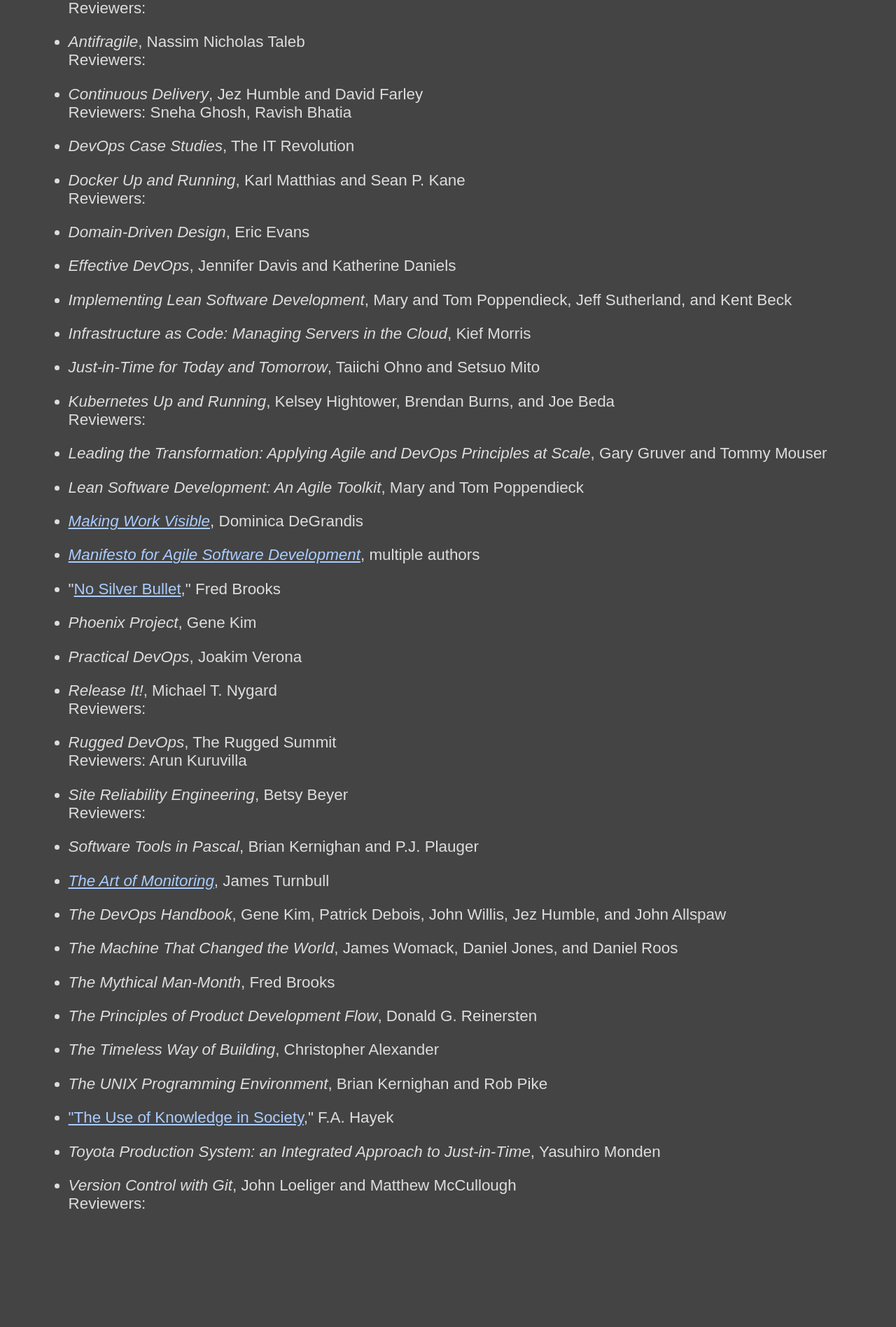
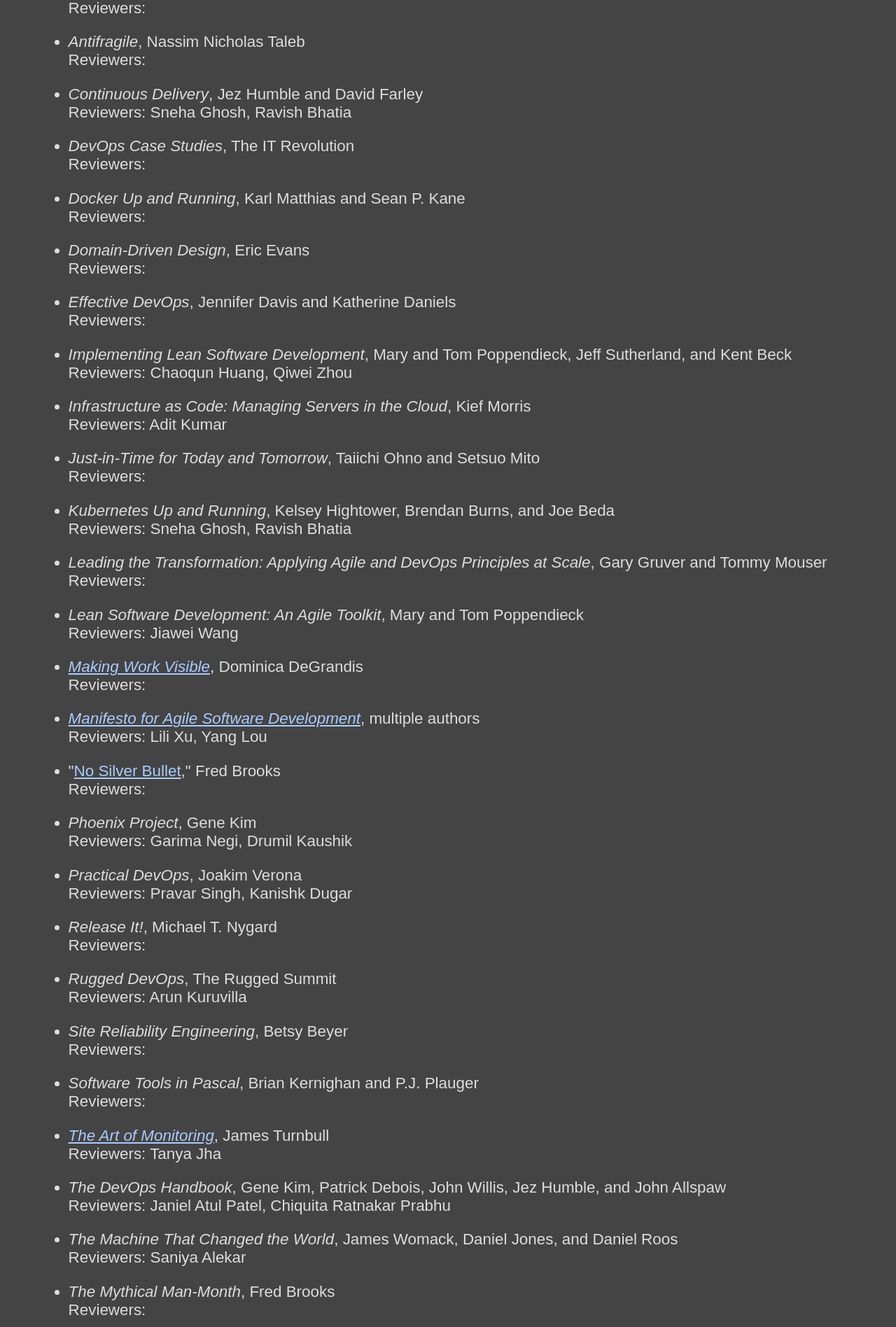
Before and after one commit to YangLou1/TheDevOpsCourse, a Django app: template devops/templates/books.html in a window 1280 px wide. Shown: the part 480-2376 px from the top of the page at 70% size. Before the commit the page ends 2207 px from the top, so only its background shows below. Run offline with Django 3.2, Linux system fonts and the light colour scheme; the template is opened without the code that fills it, so the values that code supplies are empty.

Commit message:
Rebuilt from DevOps site.

```diff
--- a/devops/templates/books.html
+++ b/devops/templates/books.html
@@ -47,6 +47,10 @@
             <li>
                 <i>DevOps Case Studies</i>,
                 The IT Revolution
+				<br />
+                <span class="review">
+                Reviewers:
+                </span>
             </li>
 
             <li>
@@ -61,26 +65,46 @@
             <li>
                 <i>Domain-Driven Design</i>,
                 Eric Evans
+				<br />
+                <span class="review">
+                Reviewers:
+                </span>
             </li>
 
             <li>
                 <i>Effective DevOps</i>,
                 Jennifer Davis and Katherine Daniels
+				<br />
+                <span class="review">
+                Reviewers:
+                </span>
             </li>
 
             <li>
                 <i>Implementing Lean Software Development</i>,
                 Mary and Tom Poppendieck, Jeff Sutherland, and Kent Beck
+				<br />
+                <span class="review">
+                Reviewers: Chaoqun Huang, Qiwei Zhou
+                </span>
             </li>
 
             <li>
                 <i>Infrastructure as Code: Managing Servers in the Cloud</i>,
                 Kief Morris
+				<br />
+                <span class="review">
+                Reviewers: Adit Kumar
+                </span>
             </li>
 
             <li>
                 <i>Just-in-Time for Today and Tomorrow</i>,
                 Taiichi Ohno and Setsuo Mito
+				<br />
+                <span class="review">
+                Reviewers:
+                </span>
             </li>
 
             <li>
@@ -88,7 +112,7 @@
                 Kelsey Hightower, Brendan Burns, and Joe Beda
                 <br />
                 <span class="review">
-                Reviewers:
+                Reviewers: Sneha Ghosh, Ravish Bhatia
                 </span>
             </li>
 
@@ -96,11 +120,19 @@
                 <i>Leading the Transformation: Applying Agile and DevOps Principles
                 at Scale</i>,
                 Gary Gruver and Tommy Mouser
+				<br />
+                <span class="review">
+                Reviewers:
+                </span>
             </li>
 
             <li>
                 <i>Lean Software Development: An Agile Toolkit</i>,
                 Mary and Tom Poppendieck
+				<br />
+                <span class="review">
+                Reviewers: Jiawei Wang
+                </span>
             </li>
 
             <li>
@@ -108,28 +140,48 @@
                 href="https://itrevolution.com/book/making-work-visible/">
                         Making Work Visible</a></i>,
                 Dominica DeGrandis
+				<br />
+                <span class="review">
+                Reviewers:
+                </span>
             </li>
 
             <li>
                 <i><a href="http://agilemanifesto.org/">
                         Manifesto for Agile Software Development</a></i>,
                 multiple authors
+				<br />
+                <span class="review">
+                Reviewers: Lili Xu, Yang Lou
+                </span>
             </li>
 
             <li>
                 "<a
                         href="http://www.cs.nott.ac.uk/~pszcah/G51ISS/Documents/NoSilverBullet.html">No Silver Bullet</a>,"
                 Fred Brooks
+				<br />
+                <span class="review">
+                Reviewers:
+                </span>
             </li>
 
             <li>
                 <i>Phoenix Project</i>,
                 Gene Kim
+				<br />
+                <span class="review">
+                Reviewers: Garima Negi, Drumil Kaushik
+                </span>
             </li>
 
             <li>
                 <i>Practical DevOps</i>,
                 Joakim Verona
+				<br />
+                <span class="review">
+                Reviewers: Pravar Singh, Kanishk Dugar
+                </span>
             </li>
 
             <li>
@@ -162,54 +214,101 @@
             <li>
                 <i>Software Tools in Pascal</i>,
                 Brian Kernighan and P.J. Plauger
+				<br />
+                <span class="review">
+                Reviewers:
+                </span>
             </li>
 
             <li>
                 <i><a href="https://www.artofmonitoring.com/">
                         The Art of Monitoring</a></i>,
                 James Turnbull
+				<br />
+                <span class="review">
+                Reviewers: Tanya Jha
+                </span>
             </li>
 
             <li>
                 <i>The DevOps Handbook</i>,
                 Gene Kim, Patrick Debois, John Willis, Jez Humble,
                      and John Allspaw
+				<br />
+                <span class="review">
+                Reviewers: Janiel Atul Patel, Chiquita Ratnakar Prabhu
+                </span>
             </li>
 
             <li>
                 <i>The Machine That Changed the World</i>,
                 James Womack, Daniel Jones, and Daniel Roos
+				<br />
+                <span class="review">
+                Reviewers: Saniya Alekar
+                </span>
             </li>
 
             <li>
                 <i>The Mythical Man-Month</i>,
                 Fred Brooks
+				<br />
+                <span class="review">
+                Reviewers:
+                </span>
             </li>
 
             <li>
                 <i>The Principles of Product Development Flow</i>,
                 Donald G. Reinersten
+				<br />
+                <span class="review">
+                Reviewers:
+                </span>
             </li>
 
             <li>
                 <i>The Timeless Way of Building</i>,
                 Christopher Alexander
+				<br />
+                <span class="review">
+                Reviewers:
+                </span>
             </li>
 
             <li>
                 <i>The UNIX Programming Environment</i>,
                 Brian Kernighan and Rob Pike
+				<br />
+                <span class="review">
+                Reviewers: Srinivas, Arun Kuruvilla
+                </span>
             </li>
 
             <li>
                 <a href="http://www.econlib.org/library/Essays/hykKnw1.html">
                     "The Use of Knowledge in Society</a>,"
                 F.A. Hayek
+				<br />
+                <span class="review">
+                Reviewers: Linfeng Wang, Lingjung Zhang
+                </span>
+            </li>
+			<li>
+                <i>The Web Application Hacker's Handbook: Discovering and Exploiting Security Flaws</i>
+                <br />
+                <span class="review">
+                Reviewers: Om Narayan
+                </span>
             </li>
             <li>
                 <i>Toyota Production System: an Integrated Approach to
                     Just-in-Time</i>,
                 Yasuhiro Monden
+				<br />
+                <span class="review">
+                Reviewers: Datta Dwarampudi
+                </span>
             </li>
 
             <li>
```
